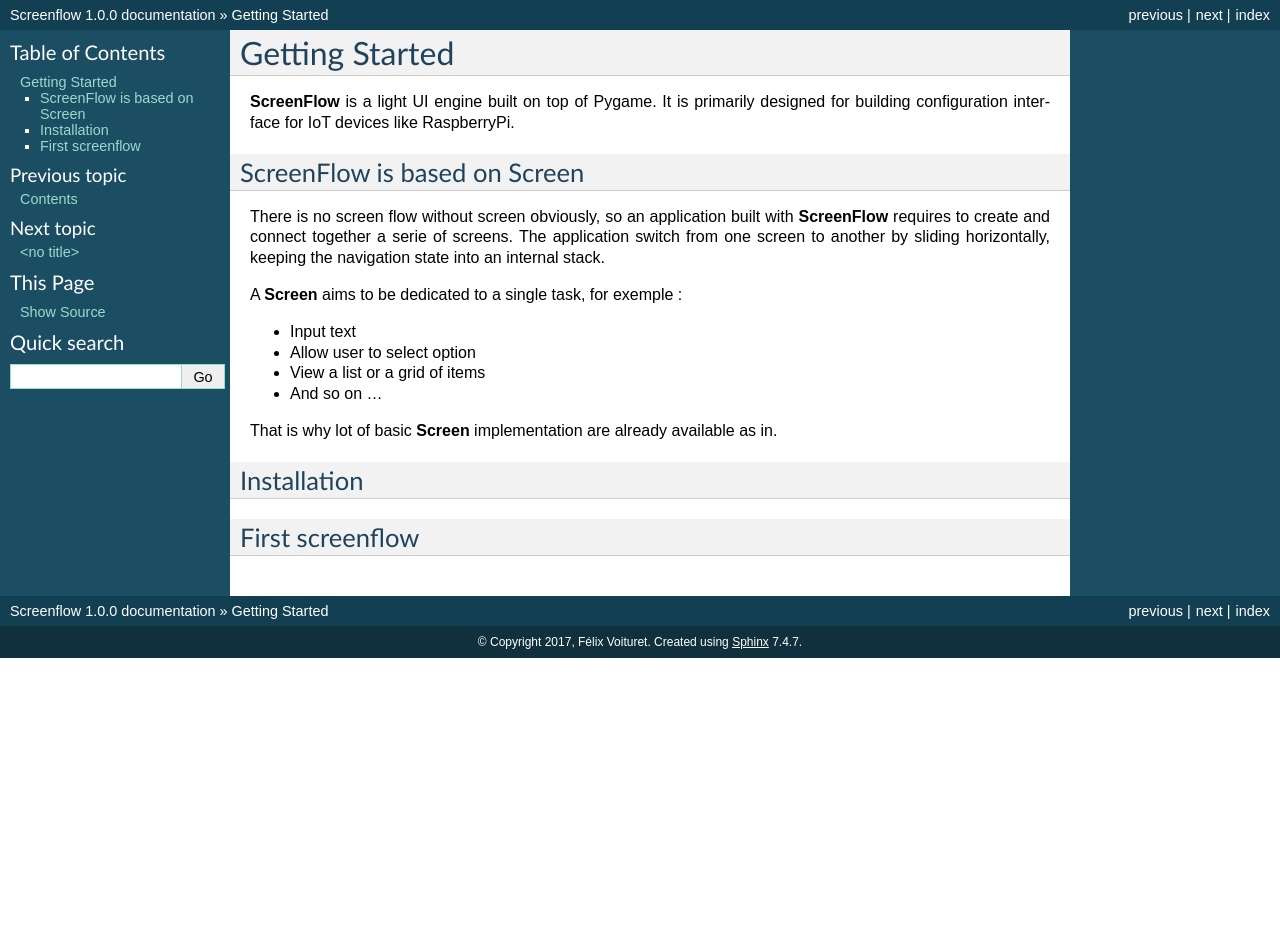
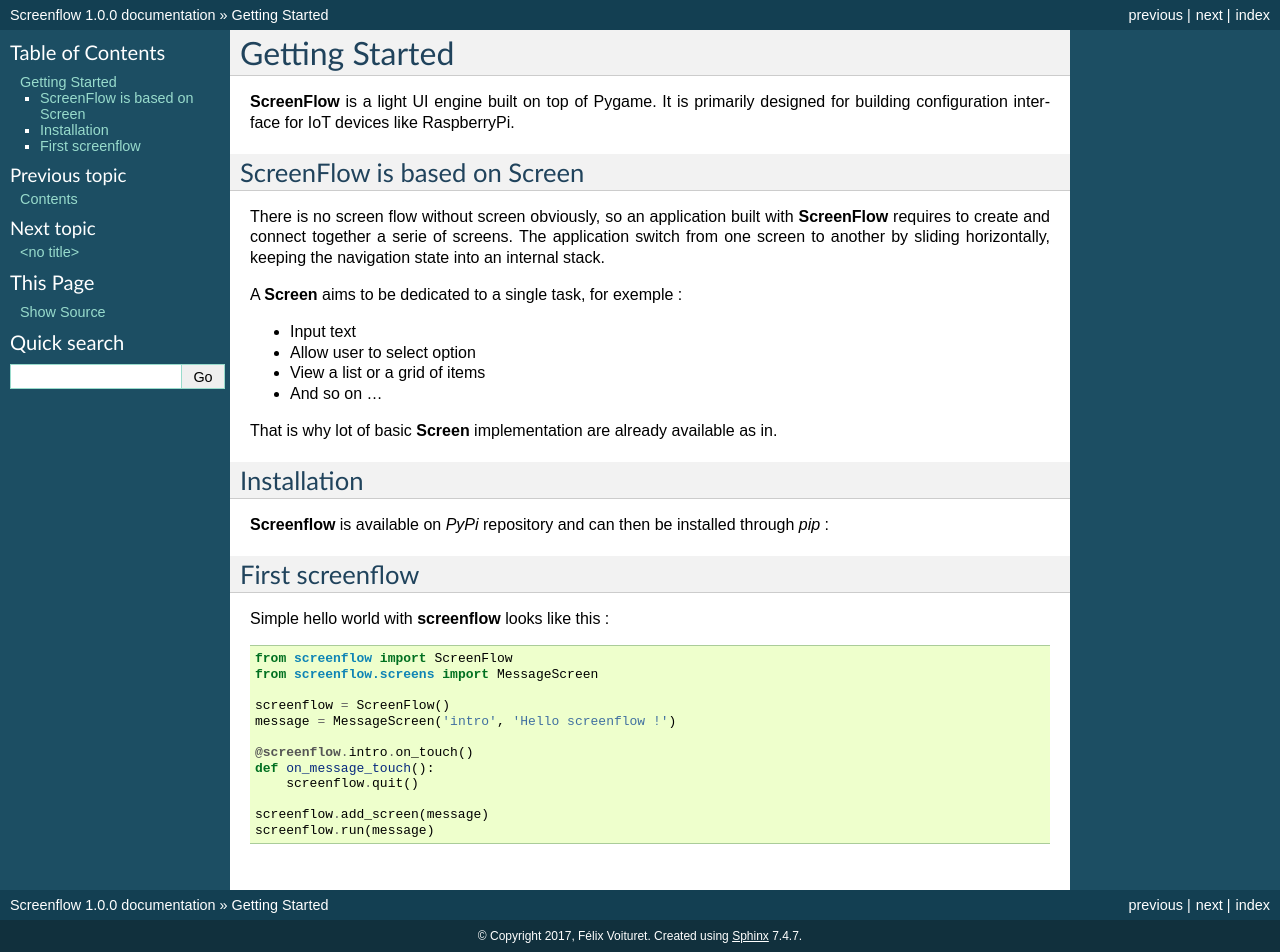
Before and after one commit to Faylixe/screenflow, a Sphinx documentation site: the page built from docs/getting_started.rst, in a window 1280 px wide. Built offline with Sphinx 7.4.7, drawn with Linux system fonts in a browser that asks for light colours; before the commit the page ends 900 px from its top, so only the background shows below that.

Commit message:
Updates getting started page.

```diff
--- a/docs/getting_started.rst
+++ b/docs/getting_started.rst
@@ -24,5 +24,28 @@
 Installation
 ------------
 
+**Screenflow** is available on *PyPi* repository and can then be installed through *pip* :
+
+.. highlight: bash
+
+    pip install screenflow
+
 First screenflow
 ----------------
+
+Simple hello world with **screenflow** looks like this :
+
+.. code-block:: python
+
+    from screenflow import ScreenFlow
+    from screenflow.screens import MessageScreen
+
+    screenflow = ScreenFlow()
+    message = MessageScreen('intro', 'Hello screenflow !')
+
+    @screenflow.intro.on_touch()
+    def on_message_touch():
+        screenflow.quit()
+
+    screenflow.add_screen(message)
+    screenflow.run(message)
```
